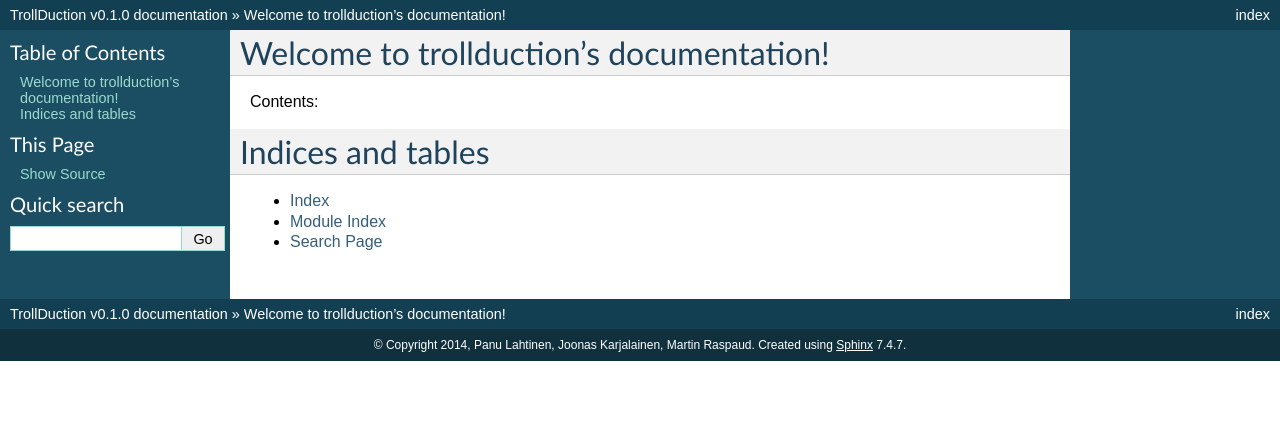
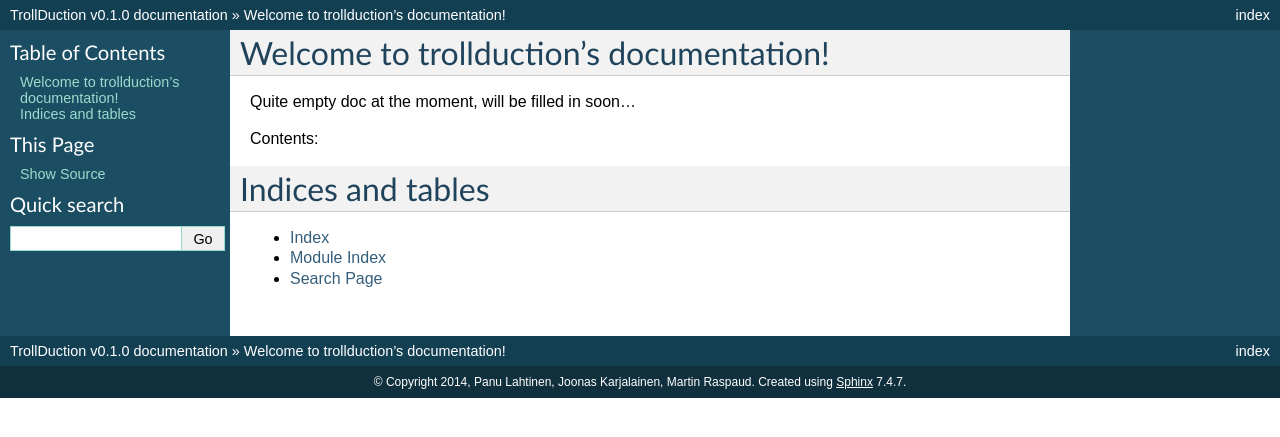
Before and after one commit to pytroll/trollduction, a Sphinx documentation site: the page built from doc/index.rst, in a window 1280 px wide. Shown: the top 437 px of the page. Built offline with Sphinx 7.4.7, drawn with Linux system fonts in a browser that asks for light colours.

Commit message:
Added a line in the documentation

```diff
--- a/doc/index.rst
+++ b/doc/index.rst
@@ -5,6 +5,9 @@
 
 Welcome to trollduction's documentation!
 ========================================
+
+Quite empty doc at the moment, will be filled in soon...
+
 
 Contents:
 
```
